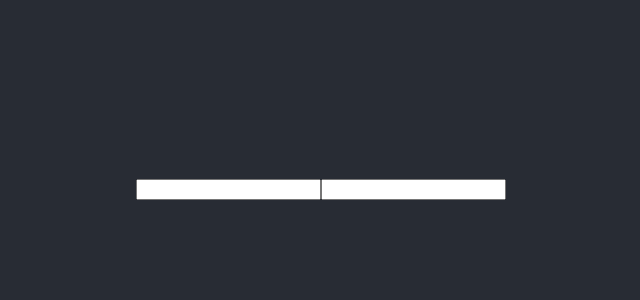
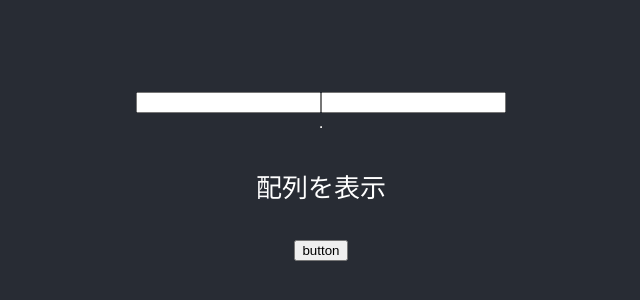
Before and after one commit to waaawoo/react-basic, a React (Create React App) app: page / in a window 1280 px wide. Shown: the part 216-516 px from the top of the page, without its empty margins (319-959 px from the left). Built offline with nearby package versions, Linux system fonts and the light colour scheme.

Commit message:
useStateを配列で使用

```diff
--- a/src/App.js
+++ b/src/App.js
@@ -3,6 +3,8 @@ import './App.css';
 
 // コンポーネントインポート
 import Basic1 from "./components/Basic1"
+import Basic2 from "./components/Basic2"
+
 
 function App() {
   return (
@@ -11,6 +13,8 @@ function App() {
 
         {/* コンポーネント呼び出し name= 子コンポーネントへデータを渡す */}
         <Basic1 name="Hooks" />
+        <hr/>
+        <Basic2 />
       </header>
     </div>
   );
--- /dev/null
+++ b/src/components/Basic2.js
@@ -0,0 +1,32 @@
+import React, { useState } from 'react'
+
+const Basic2 = () => {
+
+  // useStateの定義
+  const [products, setProducts] = useState([])
+  // 関数を用意
+  const newProducts = () => {
+    // 配列にどんどん追加するため...が必要
+    setProducts([...products,{
+      id: products.length,
+      name: "",
+    }])
+  }
+
+  return (
+    <div>
+      <p>配列を表示</p>
+      <button onClick={newProducts}>button</button>
+      <ul>
+        {/* 配列を0番から取り出す
+          mapは変数.map(割り当てる変数 => key{インデックス})で記載
+         */}
+        {products.map(product => (
+          <li key={product.id}>id:{product.id}  {product.name}</li>
+        ))}
+      </ul>
+    </div>
+  )
+}
+
+export default Basic2
```
